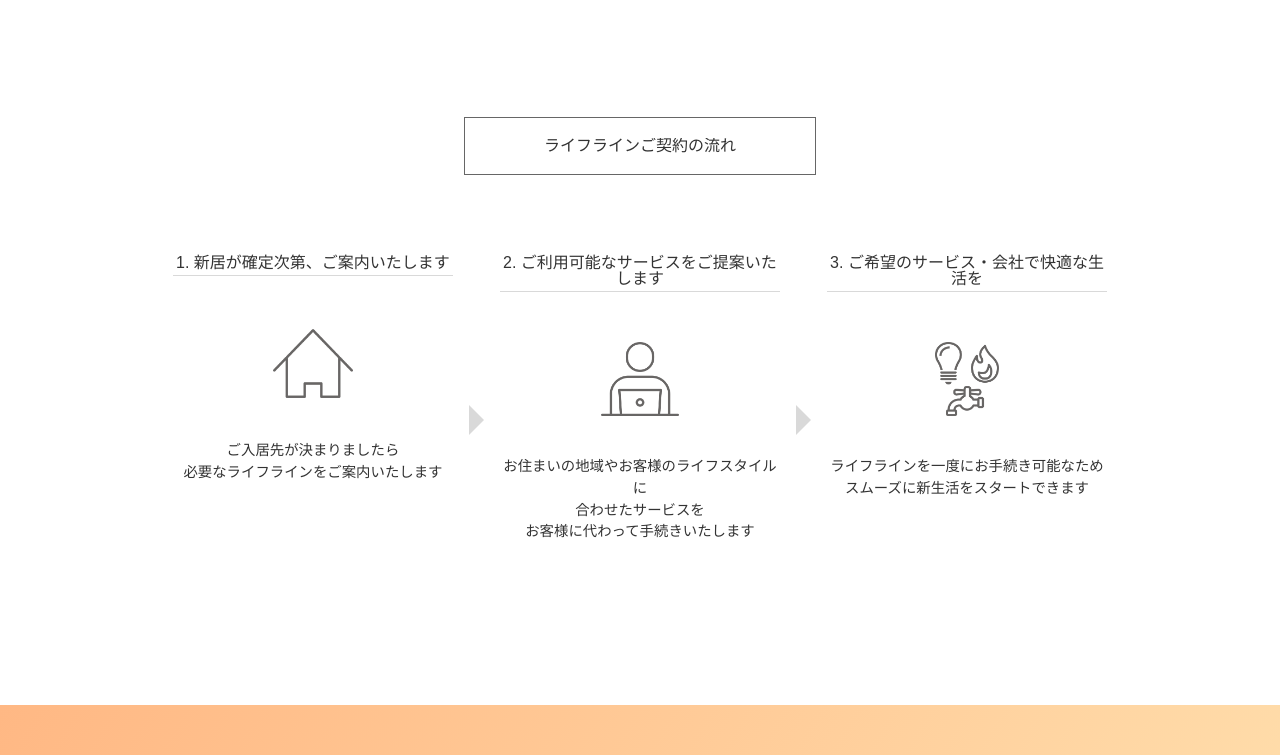
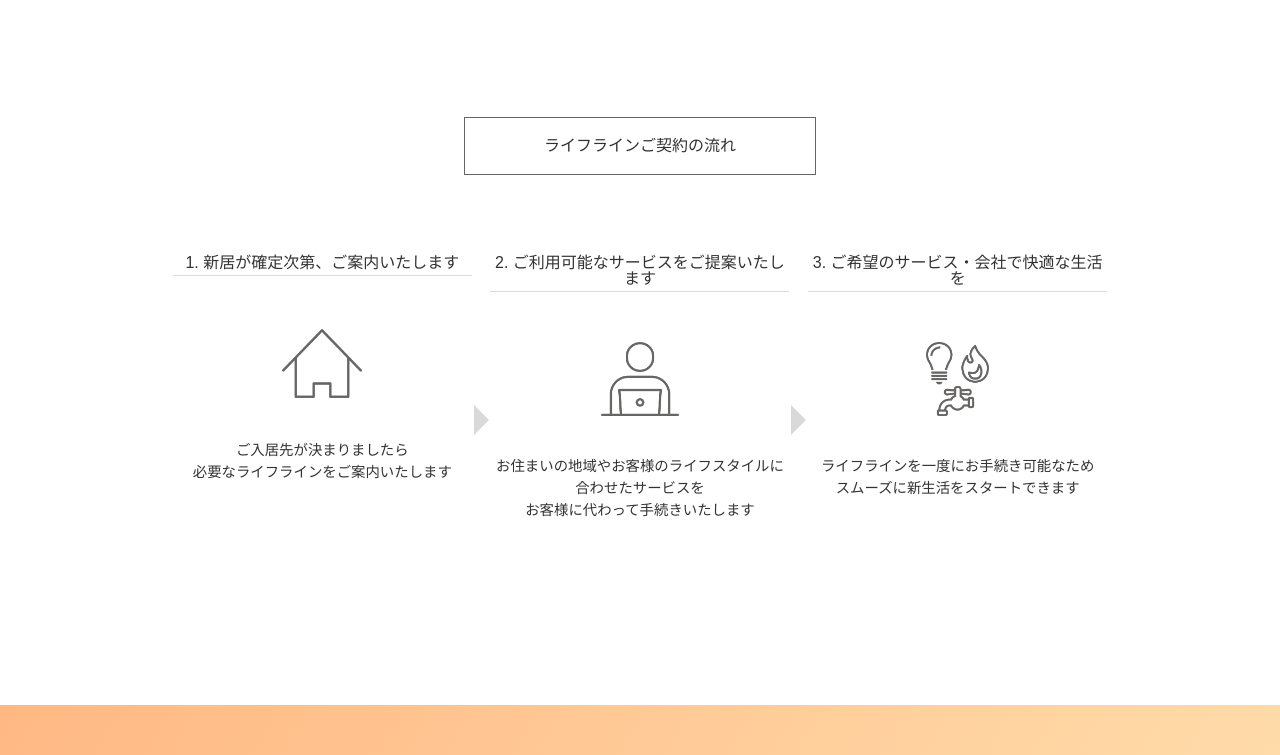
Before and after one commit to NonakaMibuki/BASE-HP, a plain HTML site: page index.html in a window 1280 px wide. Shown: the part 2173-2928 px from the top of the page. Drawn offline with nearby package versions, Linux system fonts and the light colour scheme; a web font is replaced by a local one.

Commit message:
service section横幅修正

```diff
--- a/style.css
+++ b/style.css
@@ -636,7 +636,7 @@ p.service__sub-title {
 }
 
 .service__step--detail {
-    width: calc(90%/3);
+    width: calc(96%/3);
     text-align: center;
     list-style: none;
     min-height: 300px;
```
